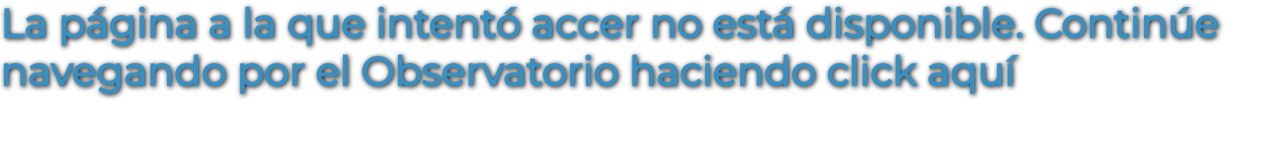
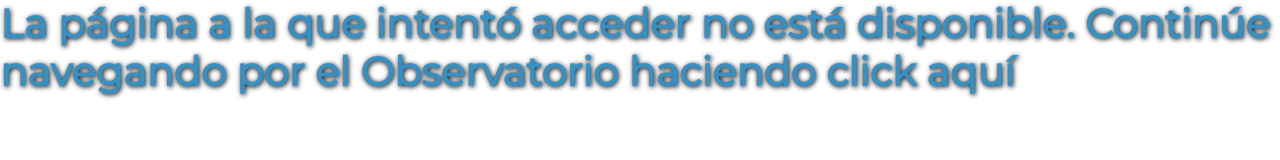
Before and after one commit to UrbanPetris/observatorio, a website: page 404.html in a window 1280 px wide. Drawn offline with nearby package versions, Linux system fonts and the light colour scheme.

Commit message:
Fix 404.html

```diff
--- a/404.html
+++ b/404.html
@@ -44,7 +44,8 @@
 </head>
 
 <body>
-    <h1>La página a la que intentó accer no está disponible. Continúe navegando por el Observatorio haciendo click aquí
+    <h1>La página a la que intentó acceder no está disponible. Continúe navegando por el Observatorio haciendo click
+        aquí
     </h1>
 </body>
 
```
